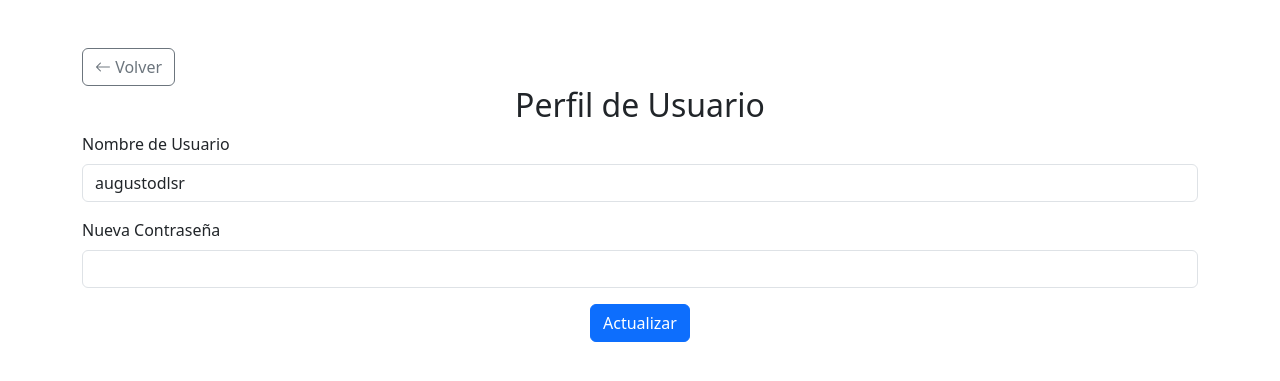
After one commit to S2-net/conexionPHPMysql-main, a PHP site: page /conexionPHPMysql-main/perfil.html in a window 1280 px wide. The commit adds this page. Shown: the top 381 px of the page. Run offline with PHP 8.4, Linux system fonts and the light colour scheme.

Commit message:
verperfil

```diff
--- /dev/null
+++ b/perfil.html
@@ -0,0 +1,36 @@
+<!DOCTYPE html>
+<html lang="en">
+<head>
+    <meta charset="UTF-8">
+    <meta name="viewport" content="width=device-width, initial-scale=1.0">
+    <link href="https://cdn.jsdelivr.net/npm/bootstrap@5.3.0/dist/css/bootstrap.min.css" rel="stylesheet">
+    <link href="https://cdn.jsdelivr.net/npm/bootstrap-icons/font/bootstrap-icons.css" rel="stylesheet">
+    <title>Ver Perfil</title>
+</head>
+<body>
+
+    <div class="container mt-5">
+        <div class="d-flex justify-content-start">
+            <a href="index.php" class="btn btn-outline-secondary">
+                <i class="bi bi-arrow-left"></i> Volver
+            </a>
+        </div>
+        <h2 class="text-center">Perfil de Usuario</h2>
+        <form action="perfil.php" method="post">
+            <div class="mb-3">
+                <label for="nombre_usuario" class="form-label">Nombre de Usuario</label>
+                <input type="text" name="nombre_usuario" id="nombre_usuario" class="form-control" value="augustodlsr" required="">
+            </div>
+            <div class="mb-3">
+                <label for="contrasena" class="form-label">Nueva Contraseña</label>
+                <input type="password" name="contrasena" id="contrasena" class="form-control" required="">
+            </div>
+            <div class="text-center">
+                <button type="submit" class="btn btn-primary">Actualizar</button>
+            </div>
+        </form>
+    </div>
+
+    <script src="https://cdn.jsdelivr.net/npm/bootstrap@5.3.0/dist/js/bootstrap.bundle.min.js"></script>
+</body>
+</html>
```
Also changed, not shown: estilo.css (+32 -0 lines).
